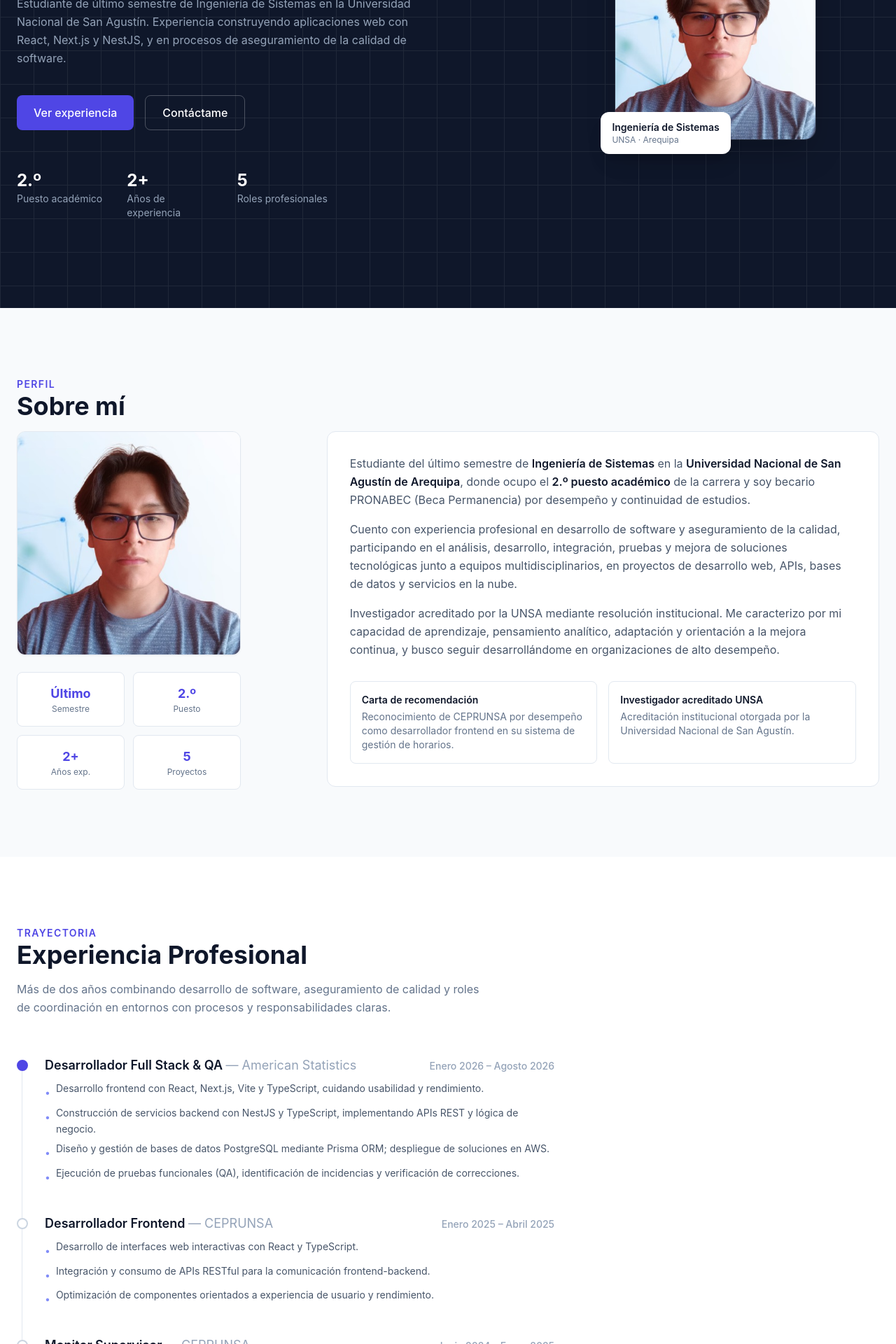
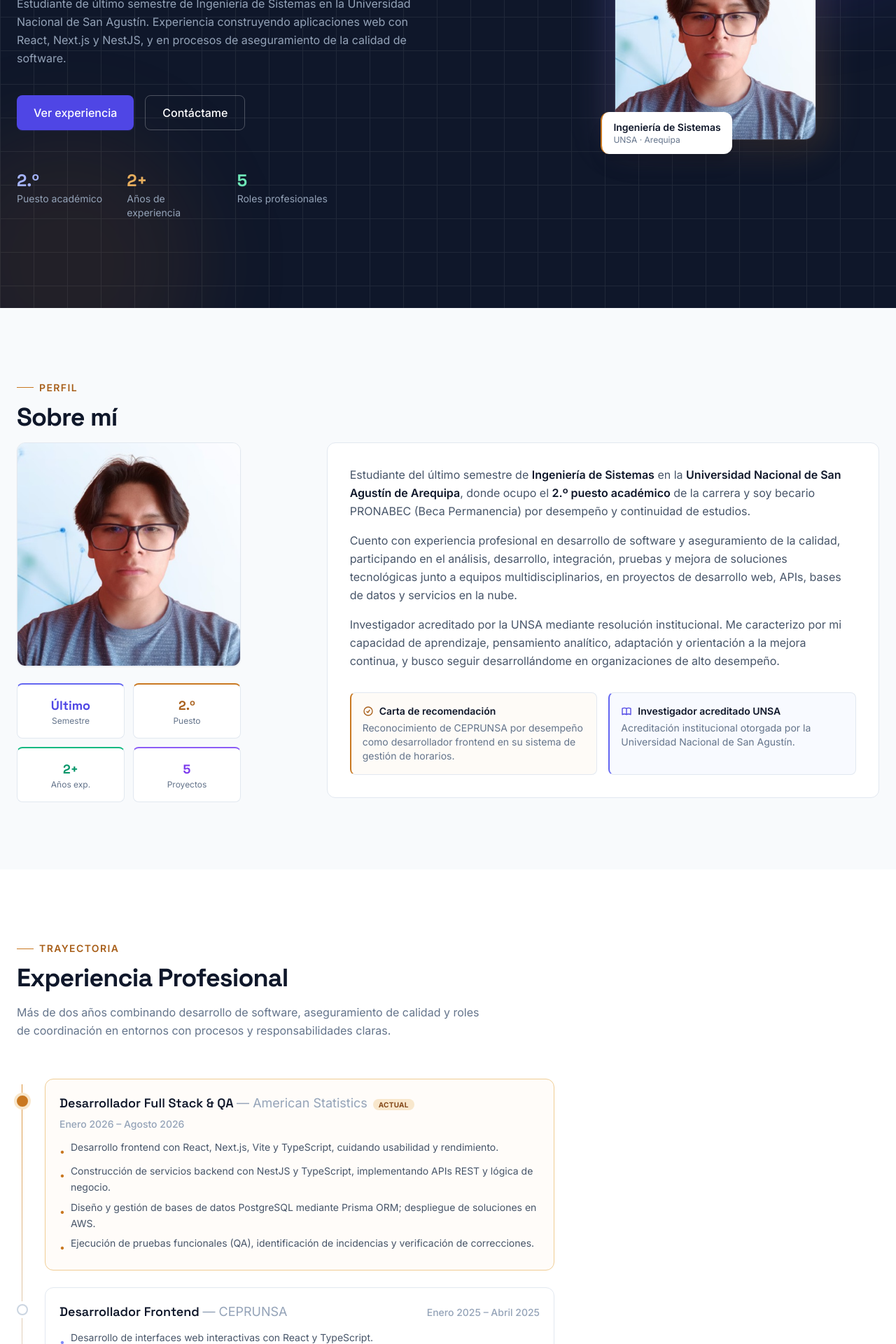
Before and after one commit to JorgeCY21/portfolio-jorge-condorios, a React (Vite) app: page / in a window 1280 px wide. Shown: the part 360-2280 px from the top of the page at 70% size. Built offline with nearby package versions, Linux system fonts and the light colour scheme.

Commit message:
Enhance portfolio styling and layout; update fonts, colors, and component designs

```diff
--- a/index.html
+++ b/index.html
@@ -4,7 +4,13 @@
     <meta charset="UTF-8" />
     <link rel="icon" type="image/svg+xml" href="/vite.svg" />
     <meta name="viewport" content="width=device-width, initial-scale=1.0" />
-    <title>Mi Portafolio</title>
+    <title>Jorge Condorios · Portafolio</title>
+    <link rel="preconnect" href="https://fonts.googleapis.com" />
+    <link rel="preconnect" href="https://fonts.gstatic.com" crossorigin />
+    <link
+      href="https://fonts.googleapis.com/css2?family=Space+Grotesk:wght@500;600;700&family=Inter:wght@400;500;600;700&display=swap"
+      rel="stylesheet"
+    />
     <script src="https://cdn.tailwindcss.com"></script>
   </head>
   <body>
--- a/src/components/About.tsx
+++ b/src/components/About.tsx
@@ -14,20 +14,20 @@ const About: React.FC = () => {
             </div>
 
             <div className="grid grid-cols-2 gap-3 mt-6 max-w-xs mx-auto lg:mx-0">
-              <div className="stat-box">
-                <div className="text-lg font-bold text-indigo-600">Último</div>
+              <div className="stat-box border-t-2 border-t-indigo-500">
+                <div className="font-display text-lg font-bold text-indigo-600">Último</div>
                 <div className="text-xs text-slate-500">Semestre</div>
               </div>
-              <div className="stat-box">
-                <div className="text-lg font-bold text-indigo-600">2.º</div>
+              <div className="stat-box border-t-2 border-t-copper-500">
+                <div className="font-display text-lg font-bold text-copper-600">2.º</div>
                 <div className="text-xs text-slate-500">Puesto</div>
               </div>
-              <div className="stat-box">
-                <div className="text-lg font-bold text-indigo-600">2+</div>
+              <div className="stat-box border-t-2 border-t-emerald-500">
+                <div className="font-display text-lg font-bold text-emerald-600">2+</div>
                 <div className="text-xs text-slate-500">Años exp.</div>
               </div>
-              <div className="stat-box">
-                <div className="text-lg font-bold text-indigo-600">5</div>
+              <div className="stat-box border-t-2 border-t-violet-500">
+                <div className="font-display text-lg font-bold text-violet-600">5</div>
                 <div className="text-xs text-slate-500">Proyectos</div>
               </div>
             </div>
@@ -56,14 +56,24 @@ const About: React.FC = () => {
               </div>
 
               <div className="mt-8 grid sm:grid-cols-2 gap-4">
-                <div className="rounded-lg border border-slate-200 p-4">
-                  <p className="text-sm font-semibold text-slate-900 mb-1">Carta de recomendación</p>
+                <div className="rounded-lg border border-slate-200 border-l-2 border-l-copper-500 p-4 bg-copper-50/40">
+                  <div className="flex items-center gap-2 mb-1">
+                    <svg className="w-4 h-4 text-copper-600 shrink-0" fill="none" stroke="currentColor" viewBox="0 0 24 24">
+                      <path strokeLinecap="round" strokeLinejoin="round" strokeWidth={2} d="M9 12.75L11.25 15 15 9.75M21 12a9 9 0 11-18 0 9 9 0 0118 0z" />
+                    </svg>
+                    <p className="text-sm font-semibold text-slate-900">Carta de recomendación</p>
+                  </div>
                   <p className="text-sm text-slate-500">
                     Reconocimiento de CEPRUNSA por desempeño como desarrollador frontend en su sistema de gestión de horarios.
                   </p>
                 </div>
-                <div className="rounded-lg border border-slate-200 p-4">
-                  <p className="text-sm font-semibold text-slate-900 mb-1">Investigador acreditado UNSA</p>
+                <div className="rounded-lg border border-slate-200 border-l-2 border-l-indigo-500 p-4 bg-indigo-50/40">
+                  <div className="flex items-center gap-2 mb-1">
+                    <svg className="w-4 h-4 text-indigo-600 shrink-0" fill="none" stroke="currentColor" viewBox="0 0 24 24">
+                      <path strokeLinecap="round" strokeLinejoin="round" strokeWidth={2} d="M12 6.253v13m0-13C10.832 5.477 9.246 5 7.5 5S4.168 5.477 3 6.253v13C4.168 18.477 5.754 18 7.5 18s3.332.477 4.5 1.253m0-13C13.168 5.477 14.754 5 16.5 5c1.746 0 3.332.477 4.5 1.253v13C19.832 18.477 18.246 18 16.5 18c-1.746 0-3.332.477-4.5 1.253" />
+                    </svg>
+                    <p className="text-sm font-semibold text-slate-900">Investigador acreditado UNSA</p>
+                  </div>
                   <p className="text-sm text-slate-500">
                     Acreditación institucional otorgada por la Universidad Nacional de San Agustín.
                   </p>
--- a/src/components/Experience.tsx
+++ b/src/components/Experience.tsx
@@ -71,20 +71,30 @@ const Experience: React.FC = () => {
         </p>
 
         <div className="relative max-w-3xl">
-          <div className="absolute left-[7px] top-2 bottom-2 w-px bg-slate-200" />
+          <div className="absolute left-[7px] top-2 bottom-2 w-px bg-gradient-to-b from-copper-400 via-slate-200 to-slate-200" />
 
-          <div className="space-y-10">
+          <div className="space-y-6">
             {experiences.map((exp) => (
               <div key={exp.id} className="relative pl-10">
                 <span
-                  className={`absolute left-0 top-1.5 w-4 h-4 rounded-full border-2 ${
-                    exp.current ? 'bg-indigo-600 border-indigo-600' : 'bg-white border-slate-300'
+                  className={`absolute left-0 top-6 w-4 h-4 rounded-full border-2 ring-4 ${
+                    exp.current
+                      ? 'bg-copper-500 border-copper-500 ring-copper-100'
+                      : 'bg-white border-slate-300 ring-white'
                   }`}
                 />
 
-                <div className="flex flex-wrap items-baseline justify-between gap-x-4 gap-y-1 mb-2">
-                  <h3 className="text-lg font-semibold text-slate-900">
-                    {exp.role} <span className="text-slate-400 font-normal">— {exp.company}</span>
+                <div className={`rounded-xl border p-5 transition-all duration-300 hover:shadow-md hover:-translate-y-0.5 ${
+                  exp.current ? 'border-copper-200 bg-copper-50/30' : 'border-slate-200 bg-white'
+                }`}>
+                  <div className="flex flex-wrap items-baseline justify-between gap-x-4 gap-y-1 mb-3">
+                    <h3 className="text-lg font-semibold text-slate-900 font-display">
+                      {exp.role} <span className="text-slate-400 font-normal font-sans">— {exp.company}</span>
+                      {exp.current && (
+                        <span className="ml-2 align-middle text-[10px] font-sans font-bold uppercase tracking-wide text-copper-700 bg-copper-100 px-2 py-0.5 rounded-full">
+                          Actual
+                        </span>
+                      )}
                     </h3>
                     <span className="text-sm font-medium text-slate-400 whitespace-nowrap">{exp.period}</span>
                   </div>
@@ -92,11 +102,12 @@ const Experience: React.FC = () => {
                   <ul className="space-y-1.5">
                     {exp.highlights.map((h, i) => (
                       <li key={i} className="text-slate-600 text-sm leading-relaxed flex gap-2">
-                      <span className="text-indigo-400 mt-1.5">•</span>
+                        <span className={exp.current ? 'text-copper-500 mt-1.5' : 'text-indigo-400 mt-1.5'}>•</span>
                         <span>{h}</span>
                       </li>
                     ))}
                   </ul>
+                </div>
               </div>
             ))}
           </div>
--- a/src/components/Header.tsx
+++ b/src/components/Header.tsx
@@ -34,10 +34,11 @@ const Header: React.FC = () => {
         <div className="flex justify-between items-center">
           <a
             href="#home"
-            className={`text-lg font-bold tracking-tight transition-colors duration-300 ${
+            className={`font-display flex items-center gap-2 text-lg font-bold tracking-tight transition-colors duration-300 ${
               isScrolled ? 'text-slate-900' : 'text-white'
             }`}
           >
+            <span className="w-2 h-2 rounded-full bg-copper-500" />
             Jorge Condorios
           </a>
 
--- a/src/components/Hero.tsx
+++ b/src/components/Hero.tsx
@@ -16,15 +16,20 @@ const Hero: React.FC = () => {
         }}
       />
 
+      {/* Accent glows */}
+      <div className="absolute top-0 right-0 w-[32rem] h-[32rem] bg-indigo-600/20 rounded-full blur-3xl -translate-y-1/3 translate-x-1/4" />
+      <div className="absolute bottom-0 left-0 w-96 h-96 bg-copper-500/10 rounded-full blur-3xl translate-y-1/3 -translate-x-1/4" />
+
       <div className="container mx-auto px-4 md:px-6 relative z-10">
         <div className="flex flex-col md:flex-row items-center justify-between gap-16">
           <div className="md:w-3/5">
-            <span className="inline-block mb-6 text-xs font-semibold tracking-widest uppercase text-indigo-300 border border-indigo-400/30 bg-indigo-500/10 px-3 py-1.5 rounded-full">
+            <span className="inline-flex items-center gap-2 mb-6 text-xs font-semibold tracking-widest uppercase text-copper-300 border border-copper-400/30 bg-copper-500/10 px-3 py-1.5 rounded-full">
+              <span className="w-1.5 h-1.5 rounded-full bg-copper-400" />
               Becario PRONABEC · 2.º puesto académico
             </span>
 
-            <h1 className="text-4xl md:text-6xl font-bold text-white mb-6 leading-tight tracking-tight">
-              Jorge Condorios
+            <h1 className="font-display text-4xl md:text-6xl font-bold text-white mb-6 leading-tight tracking-tight">
+              Jorge <span className="text-transparent bg-clip-text bg-gradient-to-r from-indigo-400 to-copper-300">Condorios</span>
             </h1>
 
             <h2 className="text-xl md:text-2xl text-slate-300 mb-6 font-medium">
@@ -48,15 +53,15 @@ const Hero: React.FC = () => {
 
             <div className="grid grid-cols-3 gap-6 mt-14 max-w-md">
               <div>
-                <div className="text-2xl font-bold text-white">2.º</div>
+                <div className="font-display text-2xl font-bold text-indigo-300">2.º</div>
                 <div className="text-sm text-slate-400">Puesto académico</div>
               </div>
               <div>
-                <div className="text-2xl font-bold text-white">2+</div>
+                <div className="font-display text-2xl font-bold text-copper-300">2+</div>
                 <div className="text-sm text-slate-400">Años de experiencia</div>
               </div>
               <div>
-                <div className="text-2xl font-bold text-white">5</div>
+                <div className="font-display text-2xl font-bold text-emerald-300">5</div>
                 <div className="text-sm text-slate-400">Roles profesionales</div>
               </div>
             </div>
@@ -64,14 +69,15 @@ const Hero: React.FC = () => {
 
           <div className="md:w-2/5 flex justify-center">
             <div className="relative">
-              <div className="w-64 h-64 md:w-72 md:h-72 rounded-2xl overflow-hidden border border-white/10 shadow-2xl">
+              <div className="absolute -inset-3 bg-gradient-to-br from-indigo-500/30 to-copper-400/20 rounded-[2rem] blur-xl" />
+              <div className="relative w-64 h-64 md:w-72 md:h-72 rounded-2xl overflow-hidden border border-white/10 shadow-2xl">
                 <img
                   src="/oficial_photo.jpg"
                   alt="Jorge Condorios"
                   className="w-full h-full object-cover"
                 />
               </div>
-              <div className="absolute -bottom-5 -left-5 bg-white rounded-xl px-4 py-3 shadow-xl">
+              <div className="absolute -bottom-5 -left-5 bg-white rounded-xl px-4 py-3 shadow-xl border-l-2 border-copper-500">
                 <p className="text-slate-900 font-semibold text-sm">Ingeniería de Sistemas</p>
                 <p className="text-slate-500 text-xs">UNSA · Arequipa</p>
               </div>
--- a/src/index.css
+++ b/src/index.css
@@ -7,11 +7,15 @@
     scroll-behavior: smooth;
     font-family: 'Inter', system-ui, sans-serif;
   }
+
+  h1, h2, h3, h4 {
+    font-family: 'Space Grotesk', system-ui, sans-serif;
+  }
 }
 
 @layer components {
   .btn-primary {
-    @apply inline-flex items-center justify-center gap-2 bg-indigo-600 hover:bg-indigo-500 text-white font-medium py-3 px-6 rounded-lg transition-colors duration-200;
+    @apply inline-flex items-center justify-center gap-2 bg-indigo-600 hover:bg-indigo-500 text-white font-medium py-3 px-6 rounded-lg shadow-sm shadow-indigo-600/20 hover:shadow-md hover:shadow-indigo-600/30 transition-all duration-200;
   }
 
   .btn-secondary {
@@ -23,11 +27,16 @@
   }
 
   .section-eyebrow {
-    @apply text-sm font-semibold tracking-widest uppercase text-indigo-600 mb-3;
+    @apply inline-flex items-center gap-2 text-sm font-semibold tracking-widest uppercase text-copper-600 mb-3;
+  }
+
+  .section-eyebrow::before {
+    content: '';
+    @apply w-6 h-px bg-copper-500;
   }
 
   .section-title {
-    @apply text-3xl md:text-4xl font-bold text-slate-900 mb-4;
+    @apply font-display text-3xl md:text-4xl font-bold text-slate-900 mb-4 tracking-tight;
   }
 
   .section-intro {
@@ -35,7 +44,7 @@
   }
 
   .card {
-    @apply bg-white rounded-xl border border-slate-200 transition-shadow duration-300 hover:shadow-md;
+    @apply bg-white rounded-xl border border-slate-200 transition-all duration-300 hover:shadow-lg hover:shadow-slate-900/5 hover:-translate-y-0.5;
   }
 
   .chip {
--- a/tailwind.config.js
+++ b/tailwind.config.js
@@ -5,7 +5,24 @@ export default {
     "./src/**/*.{js,ts,jsx,tsx}",
   ],
   theme: {
-    extend: {},
+    extend: {
+      fontFamily: {
+        sans: ['Inter', 'system-ui', 'sans-serif'],
+        display: ['"Space Grotesk"', 'system-ui', 'sans-serif'],
+      },
+      colors: {
+        copper: {
+          50: '#fdf6ec',
+          100: '#f8e7cc',
+          200: '#f0cd94',
+          300: '#e7ae5e',
+          400: '#dd9339',
+          500: '#c97821',
+          600: '#a85f1a',
+          700: '#84491a',
+        },
+      },
+    },
   },
   plugins: [],
 }
```
Also changed, not shown: src/components/Certifications.tsx (+18 -6 lines), src/components/Contact.tsx (+4 -4 lines), src/components/Projects.tsx (+23 -10 lines), src/components/Skills.tsx (+34 -14 lines). Lines whose indentation alone changed are shown as unchanged.
